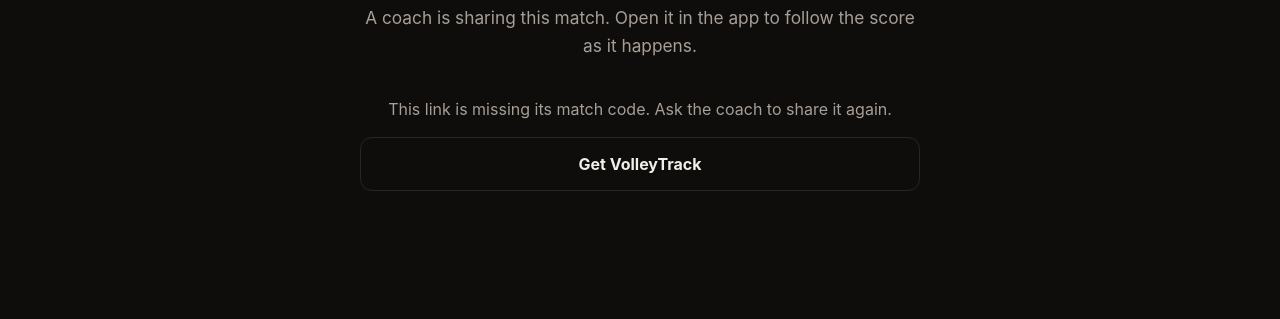
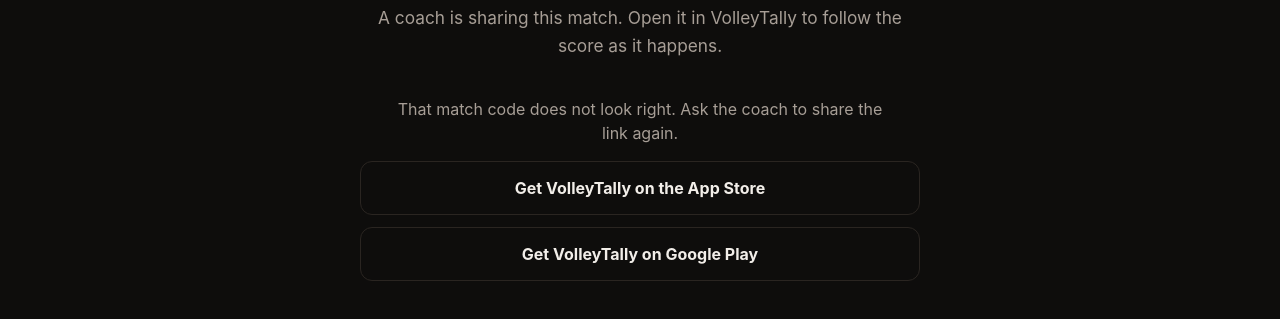
Before and after one commit to HarpElle/volleytallyapp.com, a plain HTML site: page watch/index.html in a window 1280 px wide. Shown: the part 303-622 px from the top of the page. Drawn offline with Linux system fonts and the light colour scheme.

Commit message:
Watch page: offer VolleyTally and the right store; VolleyTrack only when promoted
Accepts 4- and 6-character codes by the app's rules, validates the
alphabet, fixes the Android store label and link, and adds VolleyTrack
buttons only when the hosted promo file turns that platform on.

Co-Authored-By: Claude Sonnet 5.5 <noreply@anthropic.com>

```diff
--- a/watch/index.html
+++ b/watch/index.html
@@ -22,6 +22,7 @@
     .watch-actions .button { justify-content:center; }
     .watch-alt { margin-top:34px; color:var(--muted); font-size:.95rem; line-height:1.7; }
     .watch-alt strong { color:var(--ink); }
+    .nowrap { white-space:nowrap; }
     .watch-missing { color:var(--muted); }
   </style>
 </head>
@@ -33,70 +34,135 @@
   <main class="watch-wrap" id="main">
     <p class="section-label">Live match</p>
     <h1>Watch it live.</h1>
-    <p class="watch-lead">A coach is sharing this match. Open it in the app to follow the score as it happens.</p>
+    <p class="watch-lead">A coach is sharing this match. Open it in VolleyTally to follow the score as it happens.</p>
 
     <div id="code-box" class="watch-code" aria-label="Match code" hidden></div>
-    <p id="no-code" class="watch-missing" hidden>This link is missing its match code. Ask the coach to share it again.</p>
+    <p id="no-code" class="watch-missing" hidden></p>
 
     <div id="actions" class="watch-actions" hidden></div>
     <p id="alt" class="watch-alt" hidden></p>
+    <noscript><p class="watch-alt">Open VolleyTally, tap <strong class="nowrap">Watch a live Match</strong>, and enter the code from the link.</p></noscript>
   </main>
 
   <script>
   (function () {
     /**
-     * Watch-link chain configuration.
+     * Watch page. VolleyTrack shares https://volleytallyapp.com/watch/<CODE>,
+     * and the 404 page forwards that path here as ?c=<CODE>.
      *
-     * PHASE 1 (current): VolleyTrack is the only app with Spectator View.
-     *   Chain: volleytrack:// scheme -> VolleyTrack on the App Store.
-     * PHASE 2 (when the VolleyTally spectator update is live):
-     *   1. Ship VolleyTally with the Universal/App Link claim for
-     *      volleytallyapp.com/watch/* — installed VolleyTally users then open
-     *      the match directly and never reach this page.
-     *   2. Flip PHASE to 2 below. The page then tries VolleyTally's scheme
-     *      first, then VolleyTrack's, and falls back to VolleyTally's store
-     *      listing — no app re-release needed for this page's behavior.
+     * Codes follow the app's rules (isValidJoinCode): trim, uppercase, then
+     * exactly 4 or 6 characters from the alphabet below. A 6-character code
+     * can only be a VolleyTrack broadcast. A 4-character code may be either
+     * app's, as in the app, so the page claims nothing about it.
+     *
+     * VolleyTrack appears only when /config/volleytrack-promo-v1.json says
+     * promote is exactly true for the visitor's platform. If the file is
+     * missing, slow, redirected or malformed, only VolleyTally shows.
      */
-    var PHASE = 1;
-    var APPS = {
-      volleytally: {
-        name: 'VolleyTally',
-        scheme: function (code) { return 'volleytally://spectate/' + code; },
-        appStore: 'https://apps.apple.com/us/app/volleytally/id6743733066',
-        playStore: 'https://play.google.com/store/apps/details?id=com.HarpElle.volleytally'
-      },
-      volleytrack: {
-        name: 'VolleyTrack',
-        scheme: function (code) { return 'volleytrack://spectate/' + code; },
-        appStore: 'https://apps.apple.com/us/app/volleytrack/id6758875792',
-        playStore: null
-      }
+    var ALPHABET = 'ABCDEFGHJKMNPQRSTUVWXYZ23456789';
+    var CODE_PATTERN = new RegExp('^(?:[' + ALPHABET + ']{4}|[' + ALPHABET + ']{6})$');
+    var PROMO_PATH = '/config/volleytrack-promo-v1.json';
+
+    var VOLLEYTALLY = {
+      name: 'VolleyTally',
+      scheme: 'volleytally://spectate/',
+      ios: 'https://apps.apple.com/us/app/volleytally/id6743733066',
+      android: 'https://play.google.com/store/apps/details?id=com.HarpElle.volleytally'
     };
-    var chain = PHASE === 2
-      ? { open: [APPS.volleytally, APPS.volleytrack], store: APPS.volleytally }
-      : { open: [APPS.volleytrack], store: APPS.volleytrack };
+    var VOLLEYTRACK = {
+      name: 'VolleyTrack',
+      scheme: 'volleytrack://spectate/',
+      ios: 'https://apps.apple.com/app/id6758875792',
+      android: 'https://play.google.com/store/apps/details?id=com.harpelleapps.volleytrack'
+    };
 
-    var code = null;
-    var m = location.pathname.match(/^\/watch\/([A-Za-z0-9]{3,8})\/?$/);
-    if (m) code = m[1];
-    if (!code) code = new URLSearchParams(location.search).get('c');
-    if (code) code = code.toUpperCase().replace(/[^A-Z0-9]/g, '').slice(0, 8) || null;
+    function platform() {
+      var ua = navigator.userAgent || '';
+      if (/Android/i.test(ua)) return 'android';
+      if (/iPhone|iPad|iPod/i.test(ua) || (navigator.platform === 'MacIntel' && navigator.maxTouchPoints > 1)) return 'ios';
+      return 'other';
+    }
 
+    function readCode() {
+      var raw = null;
+      var m = location.pathname.match(/^\/watch\/([^\/]+)\/?$/);
+      if (m) raw = m[1];
+      if (!raw) raw = new URLSearchParams(location.search).get('c');
+      if (!raw) return { state: 'none' };
+      try { raw = decodeURIComponent(raw); } catch (e) { /* keep raw; it fails validation */ }
+      var code = raw.trim().toUpperCase();
+      return CODE_PATTERN.test(code) ? { state: 'ok', code: code } : { state: 'bad' };
+    }
+
+    function link(href, label, primary) {
+      var a = document.createElement('a');
+      a.className = 'button ' + (primary ? 'button-primary' : 'button-quiet');
+      a.href = href;
+      a.textContent = label;
+      if (/^https:/.test(href)) a.rel = 'noopener';
+      return a;
+    }
+
+    function storeLabel(app, store) {
+      return 'Get ' + app.name + (store === 'ios' ? ' on the App Store' : ' on Google Play');
+    }
+
+    // The same rules the app applies: schema 1, plain objects, real booleans.
+    // Anything else means off.
+    function promoOn(text, plat) {
+      if (plat !== 'ios' && plat !== 'android') return false;
+      if (typeof text !== 'string' || text.length > 8192) return false;
+      var data;
+      try { data = JSON.parse(text); } catch (e) { return false; }
+      function plain(v) { return typeof v === 'object' && v !== null && !Array.isArray(v); }
+      if (!plain(data) || data.schema !== 1 || !plain(data.volleytrack)) return false;
+      var ios = data.volleytrack.ios, android = data.volleytrack.android;
+      if (!plain(ios) || !plain(android)) return false;
+      if (typeof ios.promote !== 'boolean' || typeof ios.viewerUpsell !== 'boolean') return false;
+      if (typeof android.promote !== 'boolean' || typeof android.viewerUpsell !== 'boolean') return false;
+      return (plat === 'ios' ? ios : android).promote === true;
+    }
+
+    function fetchPromo(plat, done) {
+      if (plat === 'other' || !window.fetch) { done(false); return; }
+      var ctl = window.AbortController ? new AbortController() : null;
+      var timer = setTimeout(function () { if (ctl) ctl.abort(); }, 4000);
+      fetch(PROMO_PATH, { credentials: 'omit', cache: 'no-store', signal: ctl ? ctl.signal : undefined })
+        .then(function (r) {
+          if (!r.ok || r.redirected || new URL(r.url).pathname !== PROMO_PATH) throw new Error('not the file');
+          return r.text();
+        })
+        .then(function (t) { clearTimeout(timer); done(promoOn(t, plat)); })
+        .catch(function () { clearTimeout(timer); done(false); });
+    }
+
+    var plat = platform();
+    var parsed = readCode();
     var codeBox = document.getElementById('code-box');
     var actions = document.getElementById('actions');
     var alt = document.getElementById('alt');
+    var problem = document.getElementById('no-code');
 
-    if (!code) {
-      document.getElementById('no-code').hidden = false;
-      var storeBtn = document.createElement('a');
-      storeBtn.className = 'button button-quiet';
-      storeBtn.href = chain.store.appStore;
-      storeBtn.textContent = 'Get ' + chain.store.name;
-      actions.appendChild(storeBtn);
+    function addStores(app) {
+      if (plat === 'other') {
+        actions.appendChild(link(app.ios, storeLabel(app, 'ios'), false));
+        actions.appendChild(link(app.android, storeLabel(app, 'android'), false));
+      } else {
+        actions.appendChild(link(app[plat], storeLabel(app, plat), false));
+      }
+    }
+
+    if (parsed.state !== 'ok') {
+      problem.textContent = parsed.state === 'none'
+        ? 'This link is missing its match code. Ask the coach to share it again.'
+        : 'That match code does not look right. Ask the coach to share the link again.';
+      problem.hidden = false;
+      addStores(VOLLEYTALLY);
       actions.hidden = false;
       return;
     }
 
+    var code = parsed.code;
     code.split('').forEach(function (ch) {
       var s = document.createElement('span');
       s.textContent = ch;
@@ -104,25 +170,23 @@
     });
     codeBox.hidden = false;
 
-    chain.open.forEach(function (app, i) {
-      var btn = document.createElement('a');
-      btn.className = 'button ' + (i === 0 ? 'button-primary' : 'button-quiet');
-      btn.href = app.scheme(code);
-      btn.textContent = 'Open in ' + app.name;
-      actions.appendChild(btn);
-    });
-    var isAndroid = /Android/i.test(navigator.userAgent);
-    var storeHref = (isAndroid && chain.store.playStore) ? chain.store.playStore : chain.store.appStore;
-    var store = document.createElement('a');
-    store.className = 'button button-quiet';
-    store.href = storeHref;
-    store.rel = 'noopener';
-    store.textContent = 'Get ' + chain.store.name + (isAndroid && chain.store.playStore ? ' on Google Play' : ' on the App Store');
-    actions.appendChild(store);
+    if (plat !== 'other') {
+      actions.appendChild(link(VOLLEYTALLY.scheme + code, 'Open in VolleyTally', true));
+    }
+    addStores(VOLLEYTALLY);
     actions.hidden = false;
 
-    alt.innerHTML = 'Already have the app? Open it, choose <strong>Watch a Live Match</strong>, and enter code <strong>' + code + '</strong>.';
+    alt.innerHTML = plat === 'other'
+      ? 'Open this link on your phone. In VolleyTally, tap <strong class="nowrap">Watch a live Match</strong> and enter code <strong>' + code + '</strong>.'
+      : 'Already have VolleyTally? Open it, tap <strong class="nowrap">Watch a live Match</strong>, and enter code <strong>' + code + '</strong>.';
     alt.hidden = false;
+
+    // VolleyTrack joins the list only while promotion is on for this platform.
+    fetchPromo(plat, function (on) {
+      if (!on) return;
+      actions.appendChild(link(VOLLEYTRACK.scheme + code, 'Open in VolleyTrack', false));
+      actions.appendChild(link(VOLLEYTRACK[plat], storeLabel(VOLLEYTRACK, plat), false));
+    });
   })();
   </script>
 </body>
```
